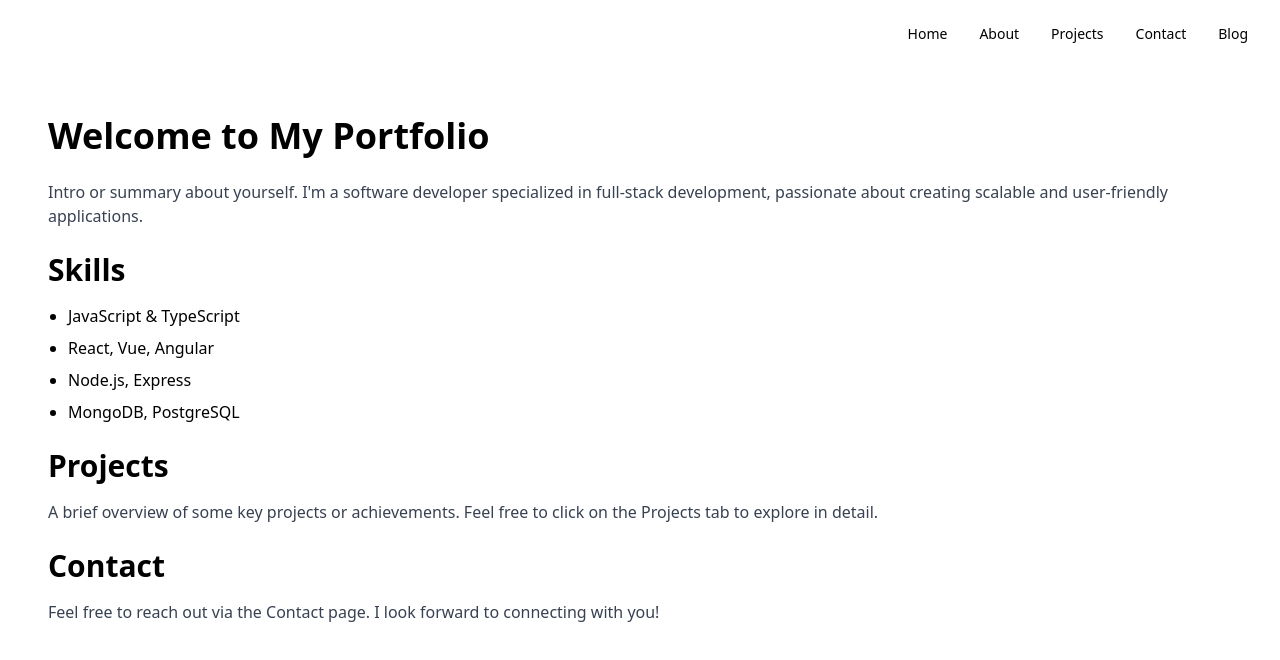
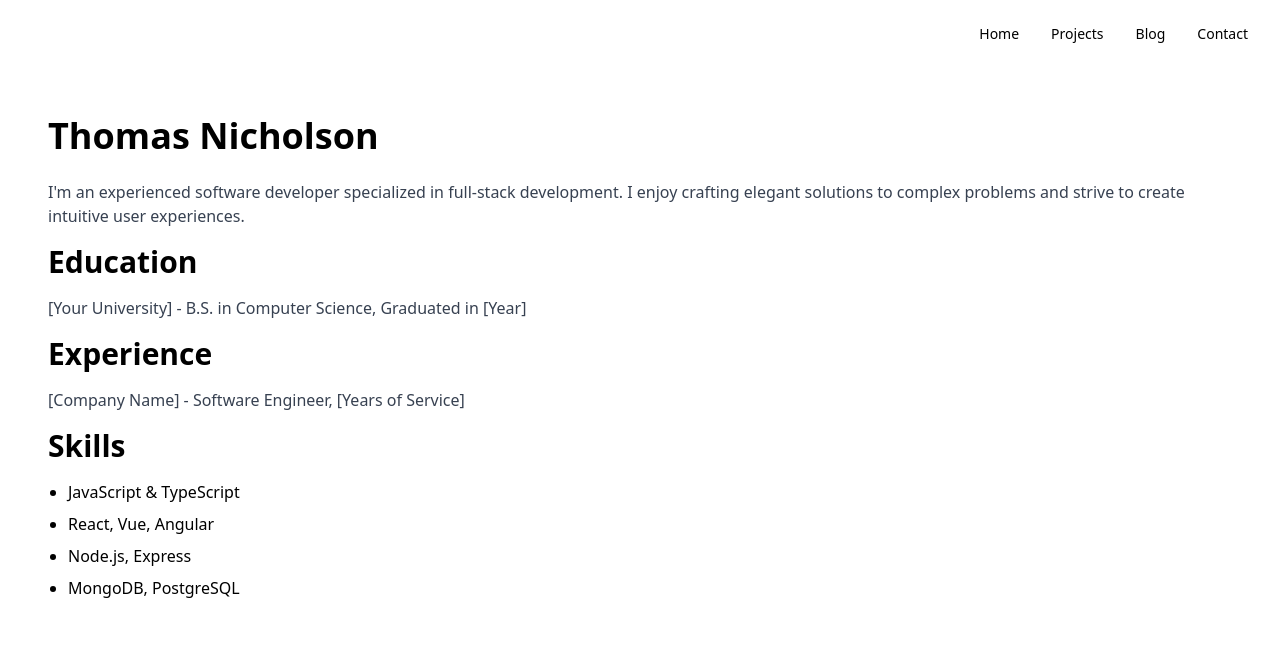
Before and after one commit to thomas-nicholson/thomas-nicholson.github.io, a React (Vite) app: page / in a window 1280 px wide. Shown: the top 660 px of the page. Built offline with nearby package versions, Linux system fonts and the light colour scheme.

Commit message:
Removed changes About page to home page and removed original home page

```diff
--- a/src/App.tsx
+++ b/src/App.tsx
@@ -2,7 +2,6 @@ import React from 'react';
 import { BrowserRouter as Router, Route, Routes } from 'react-router-dom';
 import Layout from './components/Layout/Layout';
 import Home from './components/Pages/Home';
-import About from './components/Pages/About';
 import Projects from './components/Pages/Projects';
 import Contact from './components/Pages/Contact';
 import Blog from './components/Blog/Blog';
@@ -13,7 +12,6 @@ const App: React.FC = () => (
     <Layout>
       <Routes>
         <Route path="/" element={<Home />} />
-        <Route path="/about" element={<About />} />
         <Route path="/projects" element={<Projects />} />
         <Route path="/contact" element={<Contact />} />
         <Route path="/blog" element={<Blog />} />
--- a/src/components/Layout/Layout.tsx
+++ b/src/components/Layout/Layout.tsx
@@ -22,10 +22,9 @@ const Layout: React.FC<LayoutProps> = ({ children }) => {
         <div className={`w-full lg:flex lg:items-center lg:w-auto ${menuOpen ? '' : 'hidden lg:flex'}`}>
           <div className="text-sm lg:flex-grow">
             <Link to="/" className="block mt-4 lg:inline-block lg:mt-0 px-4 py-2 hover:underline">Home</Link>
-            <Link to="/about" className="block mt-4 lg:inline-block lg:mt-0 px-4 py-2 hover:underline">About</Link>
             <Link to="/projects" className="block mt-4 lg:inline-block lg:mt-0 px-4 py-2 hover:underline">Projects</Link>
+            <Link to="/blog" className="block mt-4 lg:inline-block lg:mt-0 px-4 py-2 hover:underline">Blog</Link>
             <Link to="/contact" className="block mt-4 lg:inline-block lg:mt-0 px-4 py-2 hover:underline">Contact</Link>
-            <Link to="/blog" className="block mt-4 lg:inline-block lg:mt-0 px-4 py-2 hover:underline">Blog</Link>
           </div>
         </div>
       </nav>
--- a/src/components/Pages/About.tsx
+++ /dev/null
@@ -1,22 +0,0 @@
-import React from 'react';
-
-const About: React.FC = () => (
-  <div className="container mx-auto p-4 lg:p-8 text-black bg-white">
-    <h1 className="text-3xl lg:text-4xl font-bold mb-6">About Me</h1>
-    <p className="text-gray-700 mb-4">I'm an experienced software developer specialized in full-stack development. I enjoy crafting elegant solutions to complex problems and strive to create intuitive user experiences.</p>
-    <h2 className="text-2xl lg:text-3xl font-semibold mb-4">Education</h2>
-    <p className="text-gray-700 mb-4">[Your University] - B.S. in Computer Science, Graduated in [Year]</p>
-    <h2 className="text-2xl lg:text-3xl font-semibold mb-4">Experience</h2>
-    <p className="text-gray-700 mb-4">[Company Name] - Software Engineer, [Years of Service]</p>
-    <h2 className="text-2xl lg:text-3xl font-semibold mb-4">Skills</h2>
-    <ul className="list-disc pl-5 mb-4">
-      <li className="mb-2">JavaScript & TypeScript</li>
-      <li className="mb-2">React, Vue, Angular</li>
-      <li className="mb-2">Node.js, Express</li>
-      <li className="mb-2">MongoDB, PostgreSQL</li>
-    </ul>
-    {/* You can add more sections like hobbies, interests, or anything else relevant to your profile */}
-  </div>
-);
-
-export default About;
--- a/src/components/Pages/Home.tsx
+++ b/src/components/Pages/Home.tsx
@@ -2,19 +2,20 @@ import React from 'react';
 
 const Home: React.FC = () => (
   <div className="container mx-auto p-4 lg:p-8 text-black bg-white">
-    <h1 className="text-3xl lg:text-4xl font-bold mb-6">Welcome to My Portfolio</h1>
-    <p className="text-gray-700 mb-6">Intro or summary about yourself. I'm a software developer specialized in full-stack development, passionate about creating scalable and user-friendly applications.</p>
+    <h1 className="text-3xl lg:text-4xl font-bold mb-6">Thomas Nicholson</h1>
+    <p className="text-gray-700 mb-4">I'm an experienced software developer specialized in full-stack development. I enjoy crafting elegant solutions to complex problems and strive to create intuitive user experiences.</p>
+    <h2 className="text-2xl lg:text-3xl font-semibold mb-4">Education</h2>
+    <p className="text-gray-700 mb-4">[Your University] - B.S. in Computer Science, Graduated in [Year]</p>
+    <h2 className="text-2xl lg:text-3xl font-semibold mb-4">Experience</h2>
+    <p className="text-gray-700 mb-4">[Company Name] - Software Engineer, [Years of Service]</p>
     <h2 className="text-2xl lg:text-3xl font-semibold mb-4">Skills</h2>
-    <ul className="list-disc pl-5 mb-6">
+    <ul className="list-disc pl-5 mb-4">
       <li className="mb-2">JavaScript & TypeScript</li>
       <li className="mb-2">React, Vue, Angular</li>
       <li className="mb-2">Node.js, Express</li>
       <li className="mb-2">MongoDB, PostgreSQL</li>
     </ul>
-    <h2 className="text-2xl lg:text-3xl font-semibold mb-4">Projects</h2>
-    <p className="text-gray-700 mb-6">A brief overview of some key projects or achievements. Feel free to click on the Projects tab to explore in detail.</p>
-    <h2 className="text-2xl lg:text-3xl font-semibold mb-4">Contact</h2>
-    <p className="text-gray-700 mb-6">Feel free to reach out via the Contact page. I look forward to connecting with you!</p>
+    {/* You can add more sections like hobbies, interests, or anything else relevant to your profile */}
   </div>
 );
 
```
